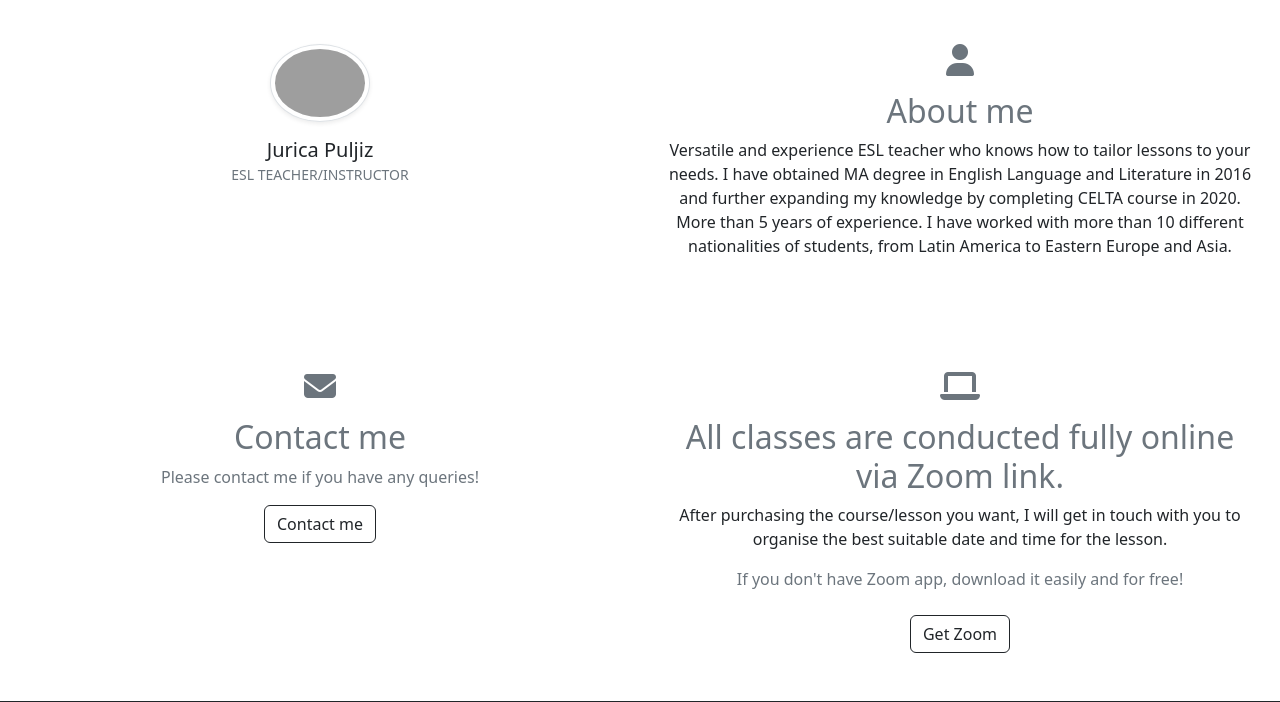
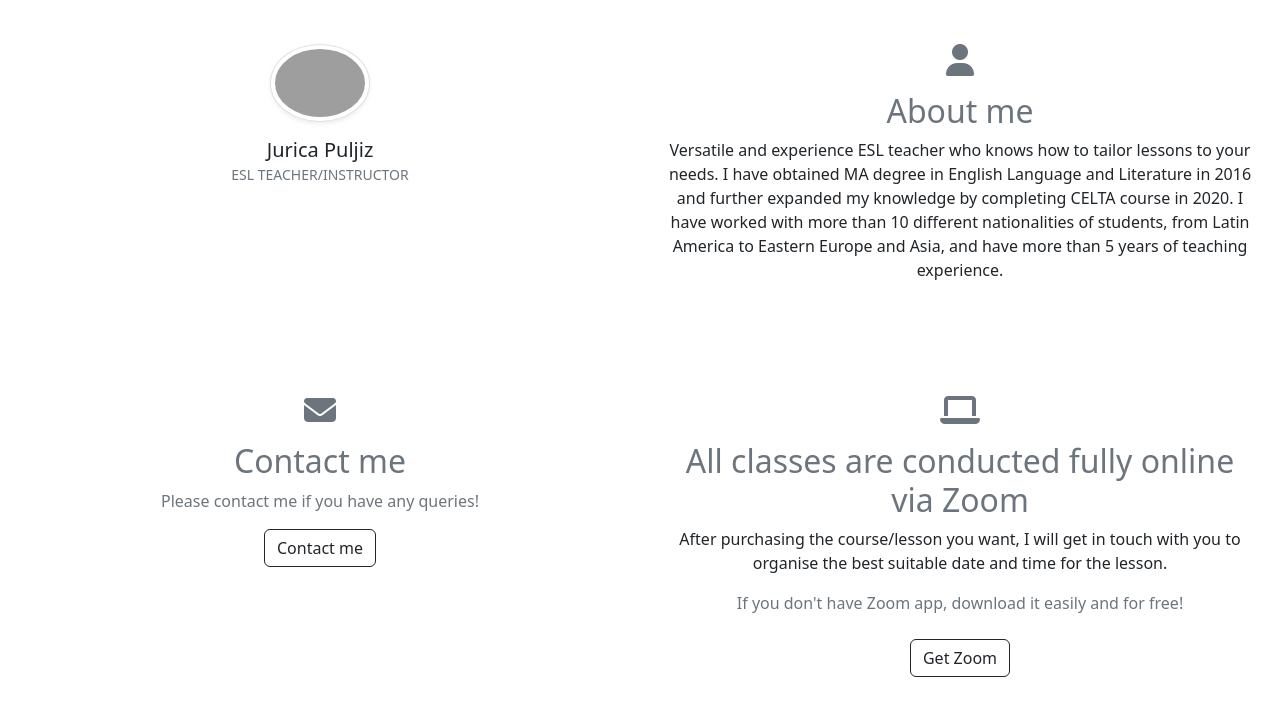
Before and after one commit to Code-Institute-Submissions/jurica29-lenglishonlinelearning_NovResub, a Django app: page /about/ in a window 1280 px wide. Shown: the part 564-1266 px from the top of the page. Run offline with Django 4.2, Linux system fonts and the light colour scheme; some libraries are stand-ins or nearby versions; grey boxes are pictures that could not be loaded.

Commit message:
Edit text of about me section and edit colours of titles

```diff
--- a/templates/about.html
+++ b/templates/about.html
@@ -21,8 +21,8 @@
               <i class="fa fa-user fa-2x mb-3 text-secondary"></i>
               <h2 class="font-weight-light text-secondary">About me</h2>
               <p> Versatile and experience ESL teacher who knows how to tailor lessons to your needs.
-                I have obtained MA degree in English Language and Literature in 2016 and further expanding my knowledge by completing CELTA course in 2020.
-                More than 5 years of experience. I have worked with more than 10 different nationalities of students, from Latin America to Eastern Europe and Asia.
+                I have obtained MA degree in English Language and Literature in 2016 and further expanded my knowledge by completing CELTA course in 2020.
+                I have worked with more than 10 different nationalities of students, from Latin America to Eastern Europe and Asia, and have more than 5 years of teaching experience.
               </p>
             </div>
             </div>
@@ -48,7 +48,7 @@
           <!-- About me card -->
             <div class="bg-white py-5 px-4 text-center">
               <i class="fa fa-laptop fa-2x mb-3 text-secondary"></i>
-              <h2 class="font-weight-light text-secondary">All classes are conducted fully online via Zoom link.</h2>
+              <h2 class="font-weight-light text-secondary">All classes are conducted fully online via Zoom</h2>
               <p>After purchasing the course/lesson you want, I will get in touch with you to organise the best suitable date and time for the lesson.</p>
               <p class="font-italic text-muted mb-4">If you don't have Zoom app, download it easily and for free!</p><a href="https://zoom.us/download" target="_blank" rel="noopener" aria-label="Download Zoom app (opens in a new tab)" class="btn btn-outline-dark" type="submit">Get Zoom</a>
             </div>
--- a/templates/contact.html
+++ b/templates/contact.html
@@ -5,7 +5,7 @@
 
 {% block content %}
 
-<h2 class="text-center mt-2">Contact me</h2>
+<h2 class="text-center mt-2 text-secondary">Contact me</h2>
 <div class="d-flex align-items-center justify-content-center">
 
 <form id="contactForm" class="col col-lg-5 col-md-8 col-sm-8 shadow-lg p-3 mb-5 bg-white rounded" data-sb-form-api-token="API_TOKEN">
--- a/templates/home.html
+++ b/templates/home.html
@@ -17,7 +17,7 @@
                     <div class="card-body p-4">
                         <div class="text-center">
                             <!-- Product name-->
-                            <h5 class="fw-bolder">{{ item.title }}</h5>
+                            <h5 class="fw-bolder text-secondary">{{ item.title }}</h5>
                             <!-- Product price-->
                             <p>€{{ item.price|floatformat }}</p>
 
--- a/templates/productdetail.html
+++ b/templates/productdetail.html
@@ -14,7 +14,7 @@
             </div>
                     <!-- Product details-->
                     <div class="col-md-8 mb-5">
-                        <h4 class="fw-bolder">{{ item.title }}</h5>
+                        <h4 class="fw-bolder text-secondary">{{ item.title }}</h5>
                             <!-- Product price-->
                             <p>€{{ item.price|floatformat }}</p>
 
```
